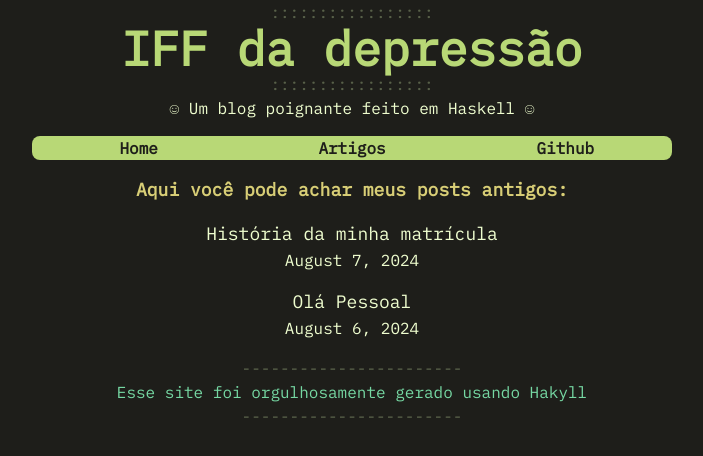
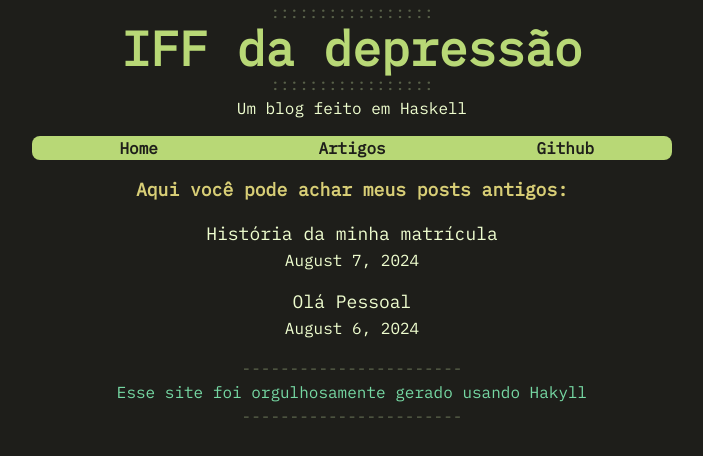
Before and after one commit to AlgumCorrupto/IFF-depressao, a website: page docs/archive.html in a window 1280 px wide. Shown: the whole page, without its empty margins (288-991 px from the left). Drawn offline with Linux system fonts and the light colour scheme.

Commit message:
fix poignant 2

```diff
--- a/docs/archive.html
+++ b/docs/archive.html
@@ -13,7 +13,7 @@
                 <p class="filler">:::::::::::::::::</p>
                               <h1>IFF da depressão</h1>
                 <p class="filler">:::::::::::::::::</p>
-                <p>☺ Um blog poignante feito em Haskell ☺</p>
+                <p>Um blog feito em Haskell</p>
             </div>
             <nav>
                 <a href="./">Home</a>
```
Also changed, not shown: docs/about.html (+1 -1 lines), docs/contact.html (+1 -1 lines), docs/index.html (+1 -1 lines), docs/posts/2024-08-06-ola.html (+1 -1 lines), docs/posts/2024-08-07-matricula.html (+1 -1 lines), templates/default.html (+1 -1 lines).
